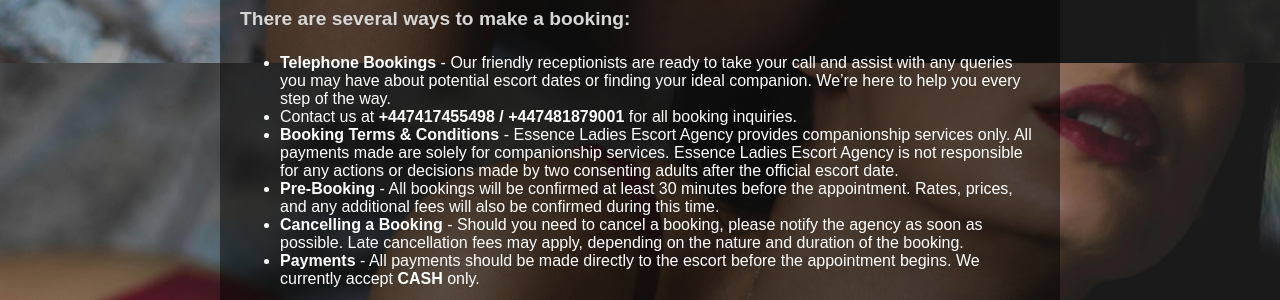
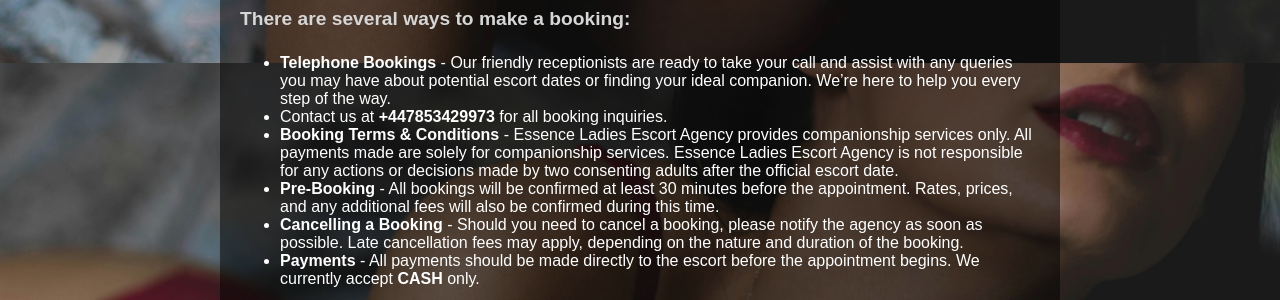
Before and after one commit to ikechiamaka/EssenceLadies_WebApp, a Flask app: page /bookings in a window 1280 px wide. Shown: the part 772-1072 px from the top of the page. Run offline with Flask 3, Linux system fonts and the light colour scheme.

Commit message:
bookings.html

```diff
--- a/app/templates/bookings.html
+++ b/app/templates/bookings.html
@@ -12,7 +12,7 @@
         <li><strong>Telephone Bookings</strong> - Our friendly receptionists are ready to take your call and assist with
             any queries you may have about potential escort dates or finding your ideal companion. We’re here to help
             you every step of the way.</li>
-        <li>Contact us at <strong>+447417455498 / +447481879001</strong> for all booking inquiries.</li>
+        <li>Contact us at <strong>+447853429973</strong> for all booking inquiries.</li>
         <li><strong>Booking Terms & Conditions</strong> - Essence Ladies Escort Agency provides companionship services
             only. All payments made are solely for companionship services. Essence Ladies Escort Agency is not responsible
             for any actions or decisions made by two consenting adults after the official escort date.</li>
```
